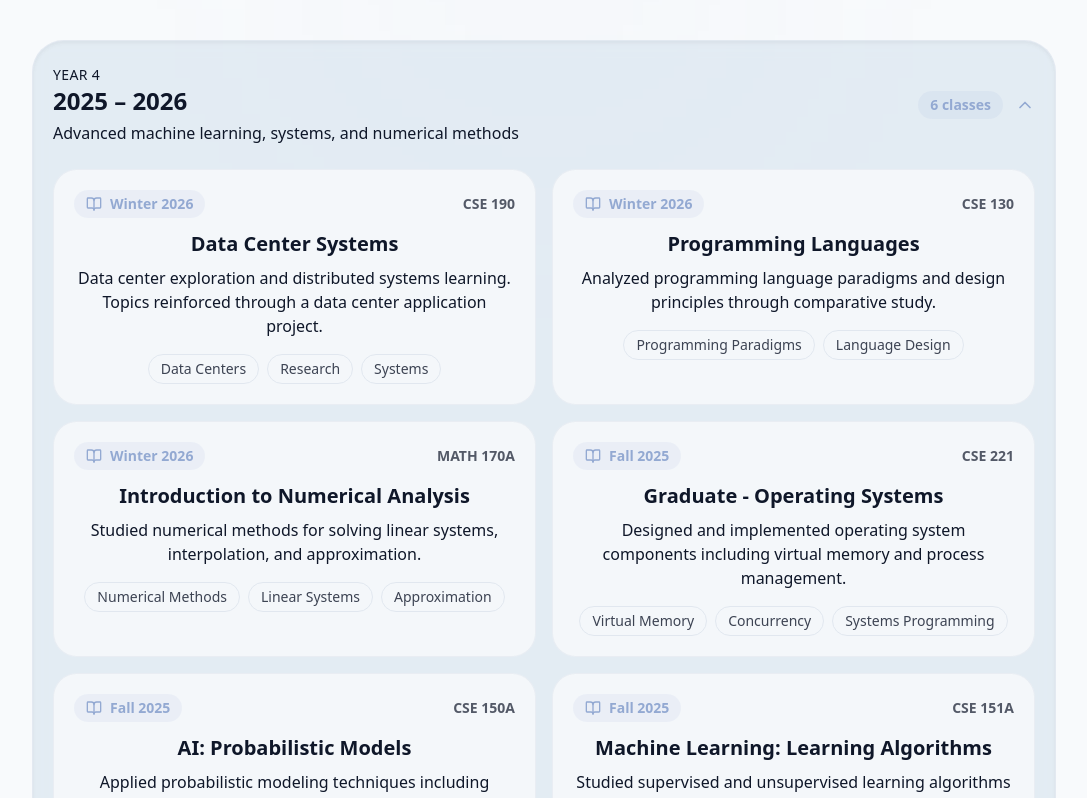
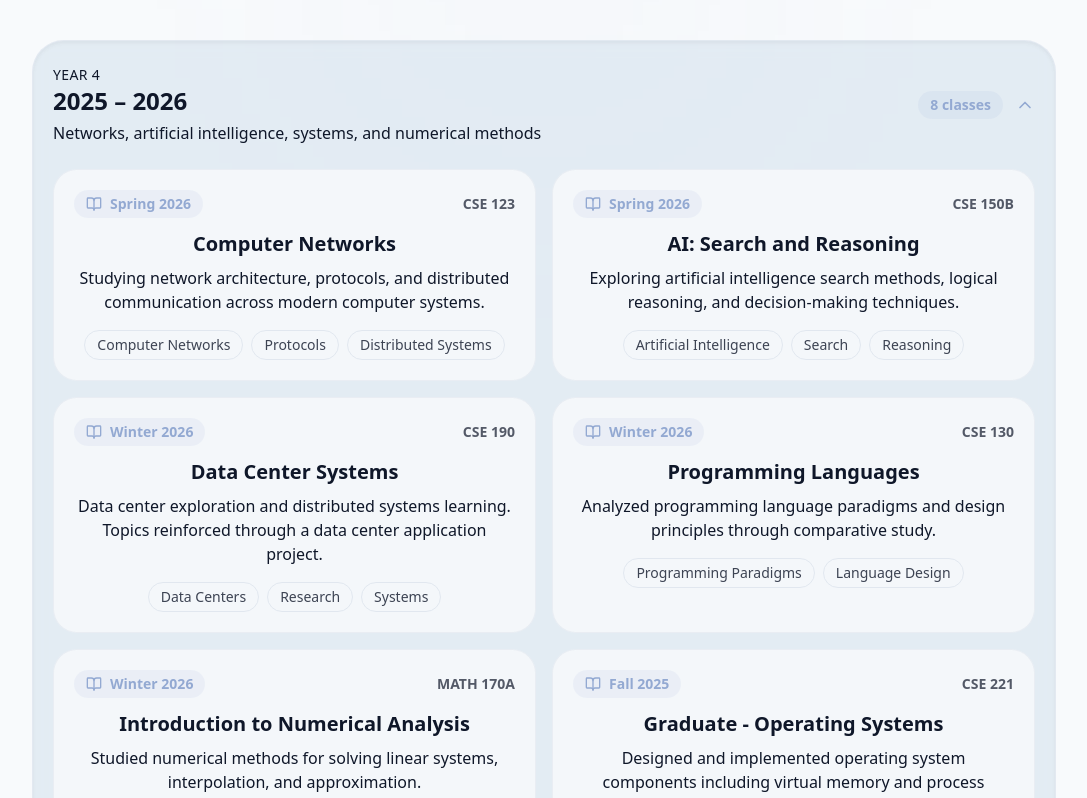
Before and after one commit to DylanGBan/dylan-banerjee-portfolio, a React (Vite) app: page /experience in a window 1280 px wide. Shown: the part 1080-1878 px from the top of the page, without its empty margins (96-1183 px from the left). Built offline with nearby package versions, Linux system fonts and the light colour scheme; what tailwindcss-motion would draw is missing.

Commit message:
Update coursework timeline

```diff
--- a/src/components/ClassTimeline.jsx
+++ b/src/components/ClassTimeline.jsx
@@ -171,8 +171,24 @@ const courseGroups = [
   },
   {
     title: "2025 – 2026",
-    summary: "Advanced machine learning, systems, and numerical methods",
+    summary: "Networks, artificial intelligence, systems, and numerical methods",
     courses: [
+      {
+        term: "Spring 2026",
+        code: "CSE 123",
+        title: "Computer Networks",
+        description:
+          "Studying network architecture, protocols, and distributed communication across modern computer systems.",
+        focus: ["Computer Networks", "Protocols", "Distributed Systems"],
+      },
+      {
+        term: "Spring 2026",
+        code: "CSE 150B",
+        title: "AI: Search and Reasoning",
+        description:
+          "Exploring artificial intelligence search methods, logical reasoning, and decision-making techniques.",
+        focus: ["Artificial Intelligence", "Search", "Reasoning"],
+      },
       {
         term: "Winter 2026",
         code: "CSE 190",
--- a/src/components/ExperienceSection.jsx
+++ b/src/components/ExperienceSection.jsx
@@ -129,7 +129,7 @@ export const ExperienceSection = () => {
           <div className="md:w-2/3">
             <div
               key={selectedExperience.title}
-              class="bg-primary p-8 rounded-lg animate-fade-in"
+              className="bg-primary p-8 rounded-lg animate-fade-in"
             >
               {selectedExperience && (
                 <>
@@ -143,9 +143,12 @@ export const ExperienceSection = () => {
                     {" "}
                     {selectedExperience.date}
                   </p>
-                  <ul class="list-disc ml-5 space-y-2">
+                  <ul className="list-disc ml-5 space-y-2">
                     {selectedExperience.points.map((point) => (
-                      <li className="text-sm font-medium text-foreground pl-1 tracking-wider text-left">
+                      <li
+                        key={point}
+                        className="text-sm font-medium text-foreground pl-1 tracking-wider text-left"
+                      >
                         {point}
                       </li>
                     ))}
```
